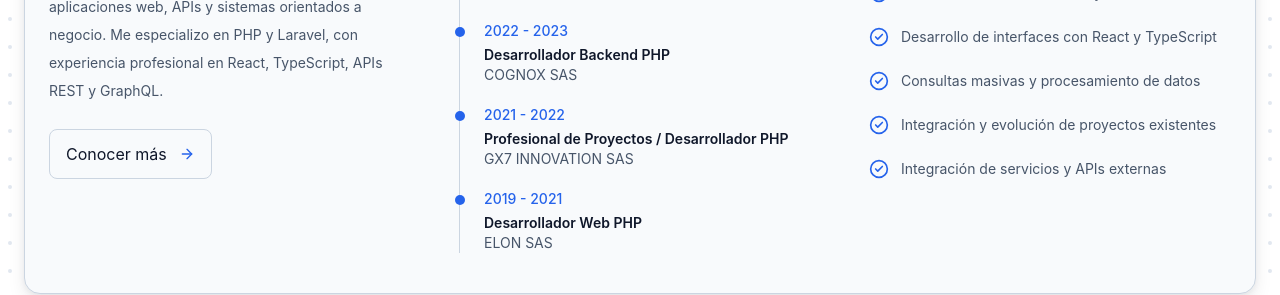
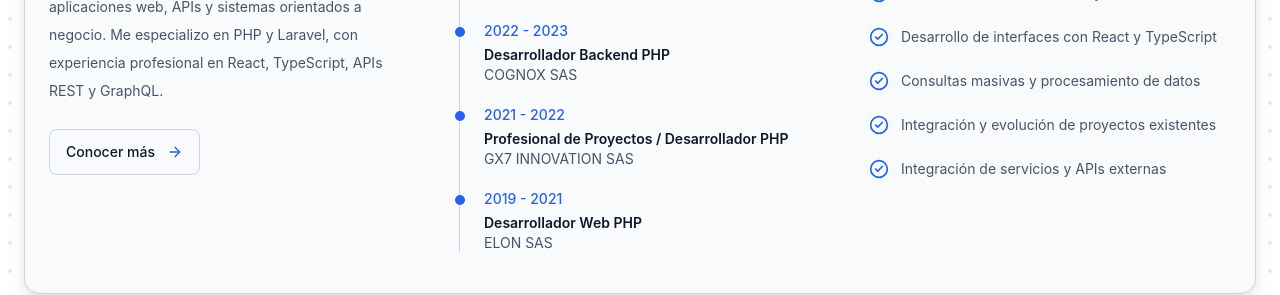
Before and after one commit to josecarlosonate/Portafolio, a React app: page / in a window 1280 px wide. Shown: the part 1000-1295 px from the top of the page. Built offline with nearby package versions, Linux system fonts and the light colour scheme; the HTML template or start-up script is replaced by a standard one.

Commit message:
fix: connect about CTA to projects

```diff
--- a/src/components/About.tsx
+++ b/src/components/About.tsx
@@ -27,13 +27,13 @@ export default function About({ language }: AboutProps) {
                         <p className="mt-5 text-sm leading-7 text-muted">
                             {translations.description}
                         </p>
-                        <button type="button"
+                        <a href="#projects"
                             className="mt-6 inline-flex items-center gap-3 rounded-lg border
                             border-border bg-surface px-4 py-3 text-sm font-medium text-foreground
                             transition-colors hover:bg-surface-hover cursor-pointer">
                             {translations.action}
                             <ArrowRight className="size-4 text-primary" />
-                        </button>
+                        </a>
                     </div>
 
                     <div className="p-6">
```
